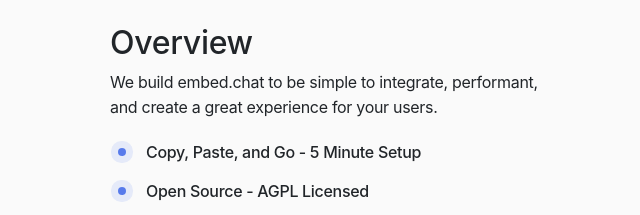
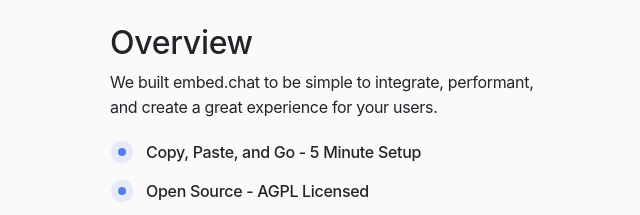
Before and after one commit to super3/embed.chat, a website with bundled scripts: page html/index.html in a window 1280 px wide. Shown: the part 699-914 px from the top of the page, 640-1280 px from the left. Built offline with nearby package versions, Linux system fonts and the light colour scheme; no server answers.

Commit message:
Fix Typo

```diff
--- a/html/index.html
+++ b/html/index.html
@@ -170,7 +170,7 @@
         <div class="feature-list-wrapper">
           <div class="content-header">
             <h2 class="content-title">Overview</h2>
-            <p>We build embed.chat to be simple to integrate,
+            <p>We built embed.chat to be simple to integrate,
               performant, and create a great experience for your users.
             </p>
           </div>
```
